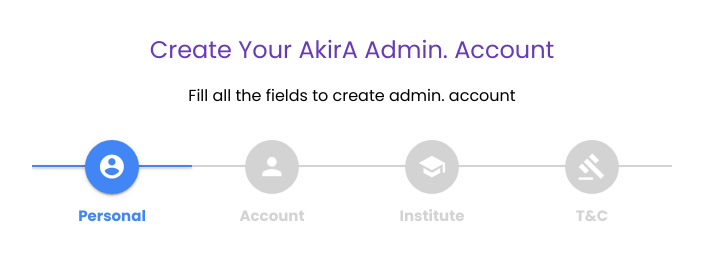
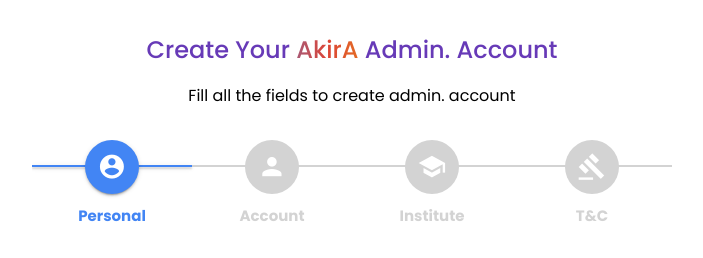
Before and after one commit to 4akhilkumar/akira_project, a Django app: page /super_admin/adminInstituteRegistration/ in a window 1280 px wide. Shown: the top 258 px of the page, without its empty margins (288-991 px from the left). Run offline with Django 3.2, Linux system fonts and the light colour scheme.

Commit message:
styles added for AkirA

```diff
--- a/akira_apps/super_admin/templates/super_admin/register.html
+++ b/akira_apps/super_admin/templates/super_admin/register.html
@@ -26,7 +26,7 @@
     <div class="main">
         <div class="container-fluid">
             <div class="regiserformcontainer">
-                <h2 id="heading">Create Your AkirA Admin. Account</h2>
+                <h2 id="heading">Create Your <span class="akira">AkirA</span> Admin. Account</h2>
                 <p class="note">Fill all the fields to create admin. account</p>
                 <form id="msform" action="" method="POST" enctype="multipart/form-data">
                     {% csrf_token %}
@@ -198,7 +198,7 @@
                                         Lorem ipsum dolor sit amet consectetur adipisicing elit. Deserunt nisi aliquam, consequatur sequi consectetur nemo quasi excepturi non consequuntur culpa est, tenetur, officia optio. Tempora ratione dolores numquam explicabo commodi est amet minima saepe sunt at voluptatum, iure recusandae, qui repellat doloremque harum, sit veniam temporibus! Quis cumque, mollitia maiores fugit, in ipsum soluta consequatur ab suscipit similique enim reiciendis!
                                         Lorem ipsum dolor sit amet consectetur adipisicing elit. Deserunt nisi aliquam, consequatur sequi consectetur nemo quasi excepturi non consequuntur culpa est, tenetur, officia optio. Tempora ratione dolores numquam explicabo commodi est amet minima saepe sunt at voluptatum, iure recusandae, qui repellat doloremque harum, sit veniam temporibus! Quis cumque, mollitia maiores fugit, in ipsum soluta consequatur ab suscipit similique enim reiciendis!
                                     </h4>
-                                    <h4 class="purple-text bold">By creating the account in AkirA application, you agree to the T&C.</h4>
+                                    <h4 class="purple-text bold">By creating the admin. account in <span class="akira">AkirA</span> application, you agree to the T&C.</h4>
                                 </div>
                             </div>
                         </div>
@@ -241,9 +241,6 @@
                 next_fs = $(this).parent().next();
 
                 //Add Class Active
-                // $("#progressbar li").eq($("fieldset").index(next_fs)).addClass("active");
-                // If user clicks next button id is personal-next then add class personal-section
-                // And if user click on the button id is personal-previous then remove class personal-section
                 if ($(this).attr('id') == 'personal-next') {
                     $("#progressbar li").eq($("fieldset").index(next_fs)).addClass("account-section");
                 } else if ($(this).attr('id') == 'account-next') {
@@ -274,7 +271,6 @@
                 previous_fs = $(this).parent().prev();
 
                 //Remove class active
-                // $("#progressbar li").eq($("fieldset").index(current_fs)).removeClass("active");
                 if ($(this).attr('id') == 'account-previous') {
                     $("#progressbar li").eq($("fieldset").index(current_fs)).removeClass("account-section");
                 } else if ($(this).attr('id') == 'institute-previous') {
--- a/static/styles/admin_register.css
+++ b/static/styles/admin_register.css
@@ -56,7 +56,7 @@
 
 #heading {
     color: #673AB7;
-    font-weight: normal;
+    font-weight: 500;
     text-align: center;
     margin: 2rem 0 1rem 0;
 }
@@ -322,6 +322,16 @@
     box-shadow: 0 3px 1px -2px #0003, 0 2px 2px #00000024, 0 1px 5px #0000001f;
 }
 
+.akira {
+  background-image: linear-gradient(to right, #4285F4, #DB4437, #F4B400);
+  -webkit-background-clip: text;
+  background-clip: text;
+  color: transparent;
+  background-size: 300%;
+  background-position: -100%;
+  animation: animatedText 1s infinite alternate-reverse;
+}
+
 .bold {
     font-weight: 500;
 }
```
